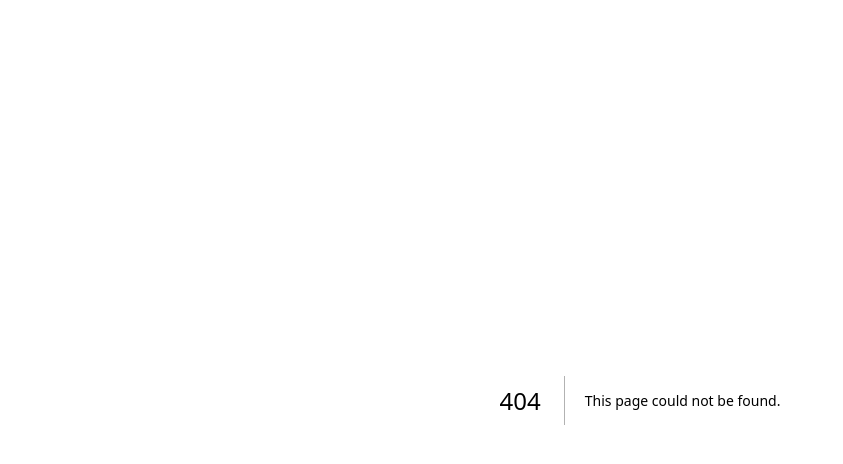
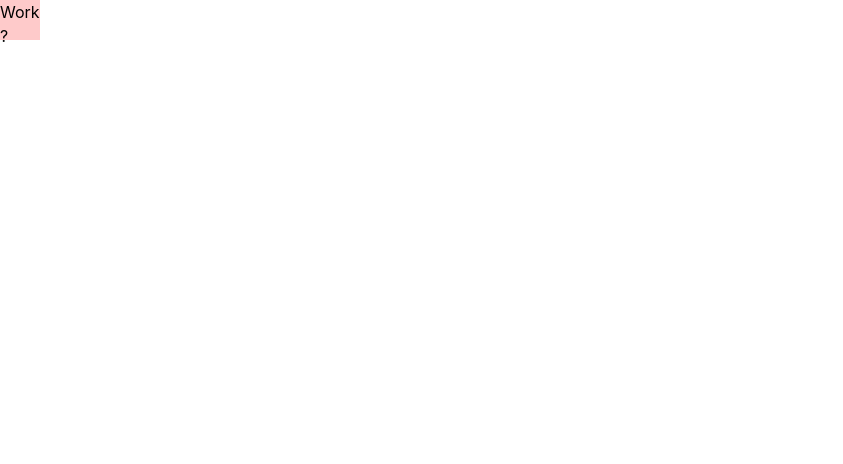
Before and after one commit to giovanniandr/104, a Next.js app in the folder front/: page /login in a window 1280 px wide. Before the commit this address had no page. Shown: the top 464 px of the page, without its empty margins (0-843 px from the left). Built offline with nearby package versions, Linux system fonts and the light colour scheme.

Commit message:
Login start

```diff
--- /dev/null
+++ b/front/pages/components/Login.js
@@ -0,0 +1,11 @@
+import React from 'react'
+
+function Login() {
+  return (
+    <div className=" w-10 h-10 bg-red-200">
+        Work ?
+    </div>
+  )
+}
+
+export default Login
--- /dev/null
+++ b/front/pages/login.js
@@ -0,0 +1,9 @@
+import Login from "./components/Login";
+
+export default function login() {
+    return (
+    <div>
+        <Login/>
+    </div>
+    )
+}
--- /dev/null
+++ b/front/postcss.config.js
@@ -0,0 +1,6 @@
+module.exports = {
+  plugins: {
+    tailwindcss: {},
+    autoprefixer: {},
+  },
+}
--- a/front/styles/globals.css
+++ b/front/styles/globals.css
@@ -24,3 +24,7 @@ a {
     background: black;
   }
 }
+
+@tailwind base;
+@tailwind components;
+@tailwind utilities;
--- /dev/null
+++ b/front/tailwind.config.js
@@ -0,0 +1,8 @@
+/** @type {import('tailwindcss').Config} */
+module.exports = {
+  content: ["./pages/**/*.js"],
+  theme: {
+    extend: {},
+  },
+  plugins: [],
+}
```
Also changed, not shown: front/package.json (+8 -0 lines), 1 other file (tests, documents, lock files or other folders).
